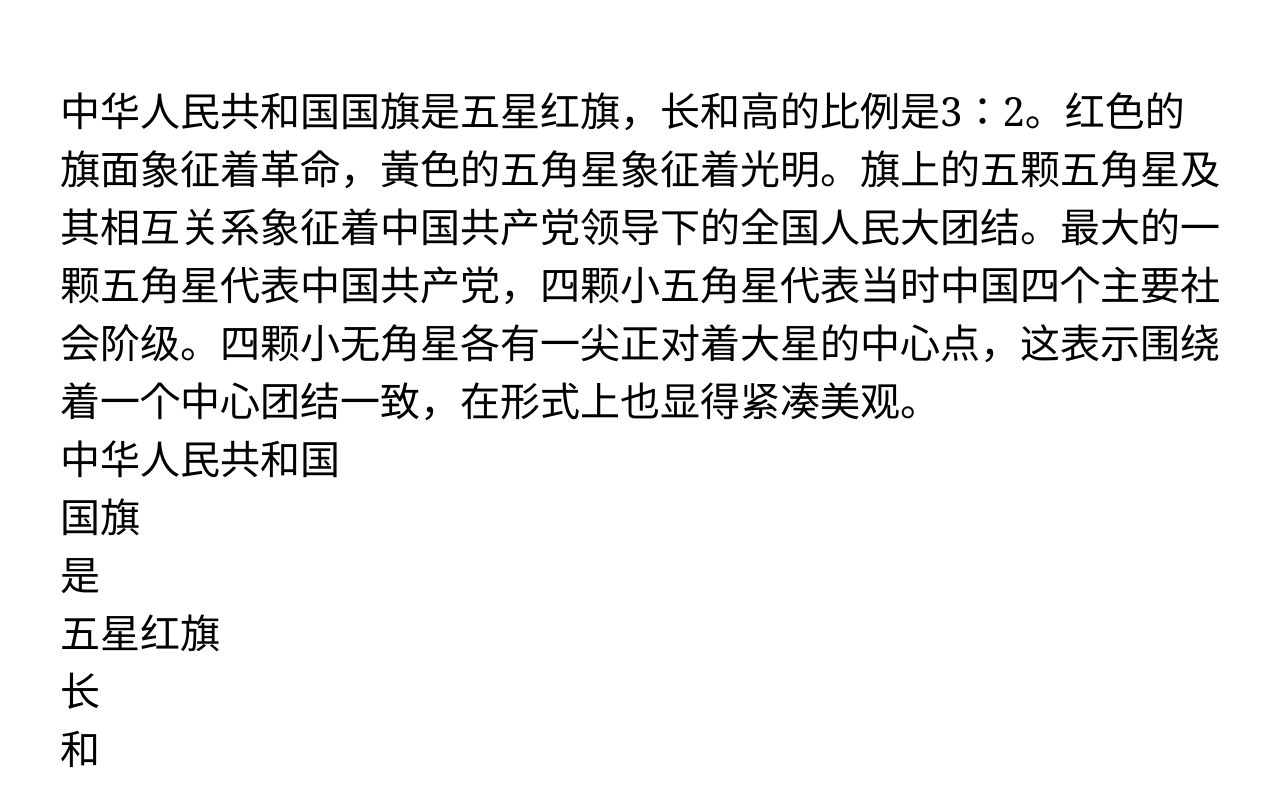
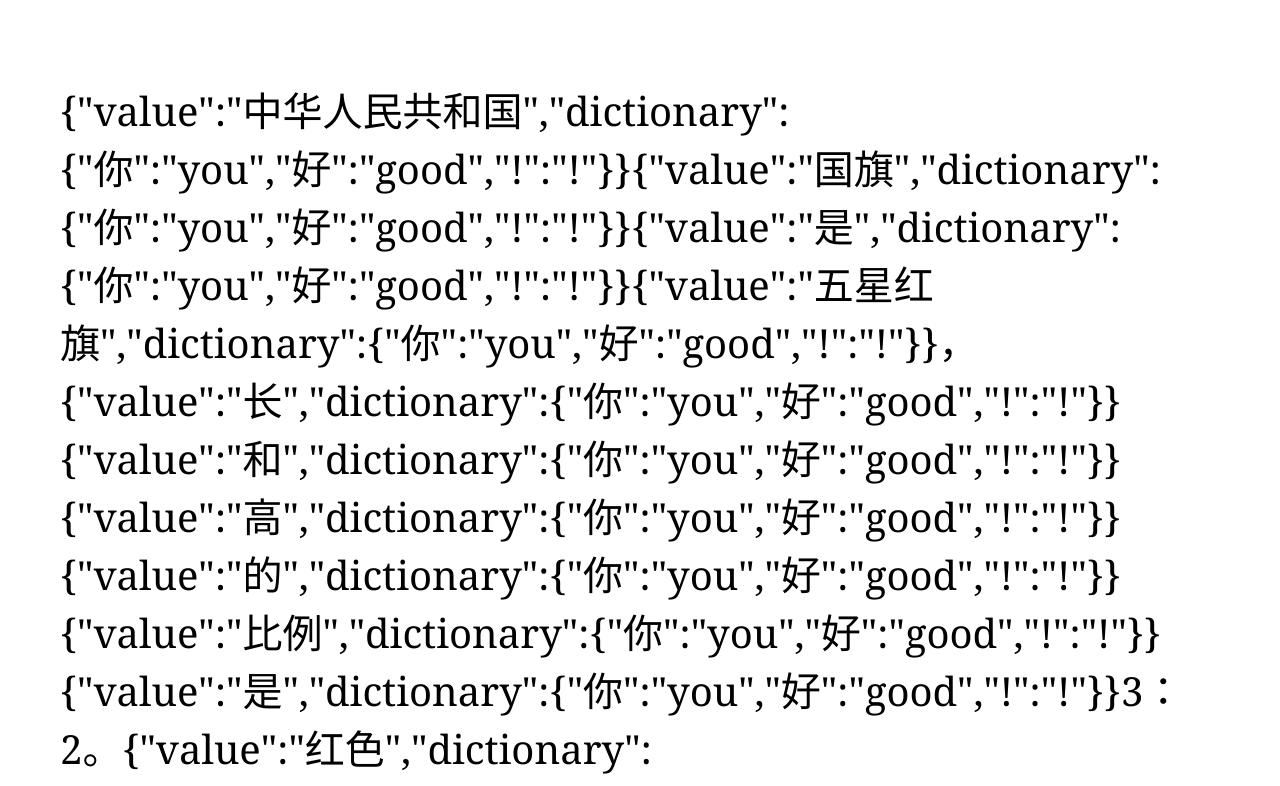
Before and after one commit to cpsmith27/chinese-annotator, a React (Create React App) app in the folder frontend/: page / in a window 1280 px wide. Shown: the top 786 px of the page. Built offline with nearby package versions, Linux system fonts and the light colour scheme.

Commit message:
Implement an initial dictionary object using the context api.

```diff
--- a/frontend/src/App.js
+++ b/frontend/src/App.js
@@ -4,7 +4,7 @@ import data from "./data.json";
 
 class App extends Component {
   render() {
-    return <Document paragraphs={data.text_blocks} />;
+    return <Document textBlocks={data.text_blocks} />;
   }
 }
 
--- /dev/null
+++ b/frontend/src/components/Dictionary.js
@@ -0,0 +1,37 @@
+import React, { Component } from "react";
+
+const DictionaryContext = React.createContext();
+
+class DictionaryProvider extends Component {
+  state = { 你: "you", 好: "good" };
+
+  componentDidMount() {
+    this.setState({ "!": "!" });
+  }
+
+  render() {
+    return (
+      <DictionaryContext.Provider value={this.state}>
+        {this.props.children}
+      </DictionaryContext.Provider>
+    );
+  }
+}
+
+class DictionaryConsumer extends Component {
+  render() {
+    return (
+      <DictionaryContext.Consumer>
+        {dictionary => (
+          <React.Fragment>
+            {this.props.children.map(c =>
+              React.cloneElement(c, { dictionary: dictionary })
+            )}
+          </React.Fragment>
+        )}
+      </DictionaryContext.Consumer>
+    );
+  }
+}
+
+export { DictionaryProvider, DictionaryConsumer };
--- a/frontend/src/components/Document.js
+++ b/frontend/src/components/Document.js
@@ -1,7 +1,8 @@
 import React, { Component } from "react";
 import PropTypes from "prop-types";
-import Paragraph from "./Paragraph.js";
+import TextBlock from "./TextBlock.js";
 import VocabStore from "./VocabStore.js";
+import { DictionaryProvider } from "./Dictionary.js";
 
 class Document extends Component {
   constructor(props) {
@@ -27,12 +28,13 @@ class Document extends Component {
   render() {
     return (
       <div className="ca-document">
+        <DictionaryProvider>
           <div className="ca-text">
-          {this.props.paragraphs.map((p, i) => (
-            <Paragraph
-              segmentationGroups={p.segmentation_groups}
+            {this.props.textBlocks.map((tb, i) => (
+              <TextBlock
+                segmentationGroups={tb.segmentation_groups}
                 key={i}
-              id={"p" + i}
+                id={"tb" + i}
                 updateItemStore={this.updateItemStore}
               />
             ))}
@@ -42,13 +44,14 @@ class Document extends Component {
               this.itemStore = instance;
             }}
           />
+        </DictionaryProvider>
       </div>
     );
   }
 }
 
 Document.propTypes = {
-  paragraphs: PropTypes.arrayOf(
+  textBlocks: PropTypes.arrayOf(
     PropTypes.shape({ segmentation_groups: PropTypes.array })
   ).isRequired
 };
--- a/frontend/src/components/Entry.js
+++ /dev/null
@@ -1,14 +0,0 @@
-import React, { Component } from "react";
-import PropTypes from "prop-types";
-
-class Entry extends Component {
-  render() {
-    return <span className="ca-entry">{this.props.value}</span>;
-  }
-}
-
-Entry.propTypes = {
-  value: PropTypes.string
-};
-
-export default Entry;
--- a/frontend/src/components/SegmentationGroup.js
+++ b/frontend/src/components/SegmentationGroup.js
@@ -1,6 +1,7 @@
 import React, { Component } from "react";
 import PropTypes from "prop-types";
-import Entry from "./Entry.js";
+import TextItem from "./TextItem.js";
+import { DictionaryConsumer } from "./Dictionary.js";
 
 class SegmentationGroup extends Component {
   constructor(props) {
@@ -13,7 +14,7 @@ class SegmentationGroup extends Component {
 
     let l = this.currentSegmentation.length;
     for (var i = 0; i < l; i++) {
-      entries.push(<Entry value={this.currentSegmentation[i]} key={i} />);
+      entries.push(<TextItem value={this.currentSegmentation[i]} key={i} />);
     }
 
     return entries;
@@ -22,7 +23,11 @@ class SegmentationGroup extends Component {
   render() {
     if (this.props.inDictionary) {
       this.props.updateItemStore(this.props.id, this.currentSegmentation);
-      return <span className="ca-segment-group">{this.getEntries()}</span>;
+      return (
+        <span className="ca-segment-group">
+          <DictionaryConsumer>{this.getEntries()}</DictionaryConsumer>
+        </span>
+      );
     } else {
       return <span>{this.currentSegmentation.join()}</span>;
     }
--- a/frontend/src/components/Paragraph.js
+++ b/frontend/src/components/TextBlock.js
@@ -2,7 +2,7 @@ import React, { Component } from "react";
 import PropTypes from "prop-types";
 import SegmentationGroup from "./SegmentationGroup.js";
 
-class Paragraph extends Component {
+class TextBlock extends Component {
   render() {
     return (
       <div className="ca-paragraph">
@@ -20,7 +20,7 @@ class Paragraph extends Component {
   }
 }
 
-Paragraph.propTypes = {
+TextBlock.propTypes = {
   segmentationGroups: PropTypes.arrayOf(
     PropTypes.shape({
       in_dictionary: PropTypes.bool,
@@ -30,4 +30,4 @@ Paragraph.propTypes = {
   updateItemStore: PropTypes.func.isRequired
 };
 
-export default Paragraph;
+export default TextBlock;
--- /dev/null
+++ b/frontend/src/components/TextItem.js
@@ -0,0 +1,14 @@
+import React, { Component } from "react";
+import PropTypes from "prop-types";
+
+class TextItem extends Component {
+  render() {
+    return <span className="ca-entry">{JSON.stringify(this.props)}</span>;
+  }
+}
+
+TextItem.propTypes = {
+  value: PropTypes.string
+};
+
+export default TextItem;
```
Lines whose indentation alone changed are shown as unchanged.
